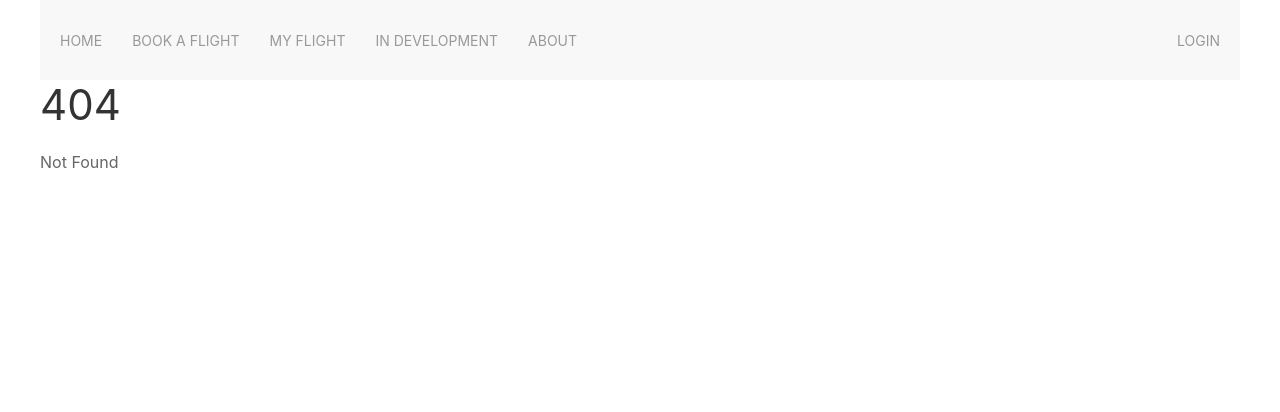
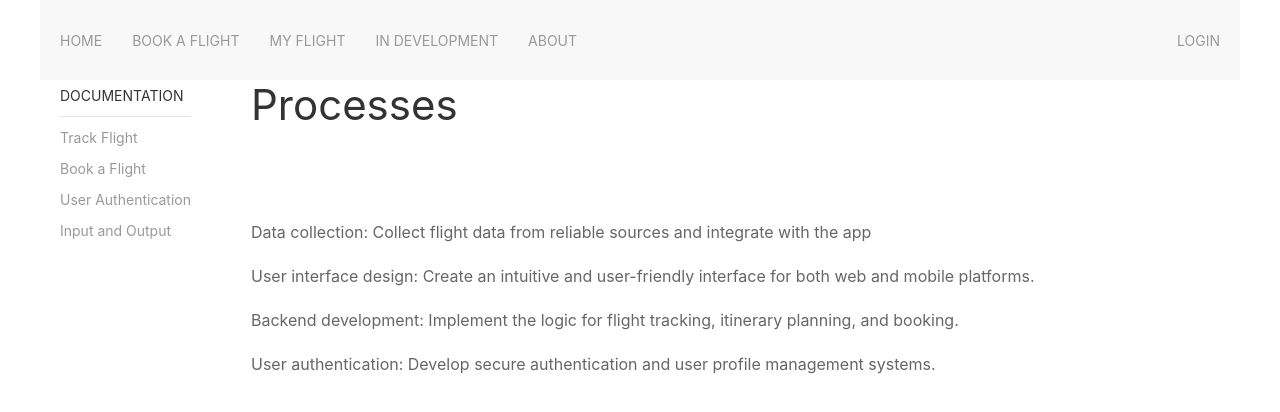
Before and after one commit to TotalMoxxie/dbsystemsapp, a SvelteKit app: page /devplan/processdev in a window 1280 px wide. Before the commit this address had no page. Shown: the top 412 px of the page. Built offline with nearby package versions, Linux system fonts and the light colour scheme.

Commit message:
Added more to in development.

```diff
--- a/src/routes/devplan/+layout.svelte
+++ b/src/routes/devplan/+layout.svelte
@@ -5,7 +5,8 @@
         <li class="uk-nav-divider"></li>
         <li><a href="/devplan/trackflights">Track Flight</a></li>
         <li><a href="/devplan/flightbookingdev">Book a Flight</a></li>
-        <li><a href="/devplan/offers">Flight Offers</a></li>
+        <li><a href="/devplan/userauthdev">User Authentication</a></li>
+        <li><a href="/devplan/inputoutput">Input and Output</a></li>
         <!-- Add more navbar items if needed -->
         </ul>
     </div>
--- /dev/null
+++ b/src/routes/devplan/processdev/+page.svelte
@@ -0,0 +1,20 @@
+<div class="uk-text-left">
+    <div><h1>Processes</h1></div>
+
+        <div id="section1" class="uk-section">
+
+        <p>
+            Data collection: Collect flight data from reliable sources and integrate with the app
+        </p>
+
+        <p>
+            User interface design: Create an intuitive and user-friendly interface for both web and mobile platforms.
+        </p>
+        <p>
+            Backend development: Implement the logic for flight tracking, itinerary planning, and booking.
+        </p>
+        <p>
+            User authentication: Develop secure authentication and user profile management systems.
+        </p>
+        </div>
+    </div>
```
Also changed, not shown: src/routes/devplan/inputoutput/+page.svelte (added, +14 -0 lines).
